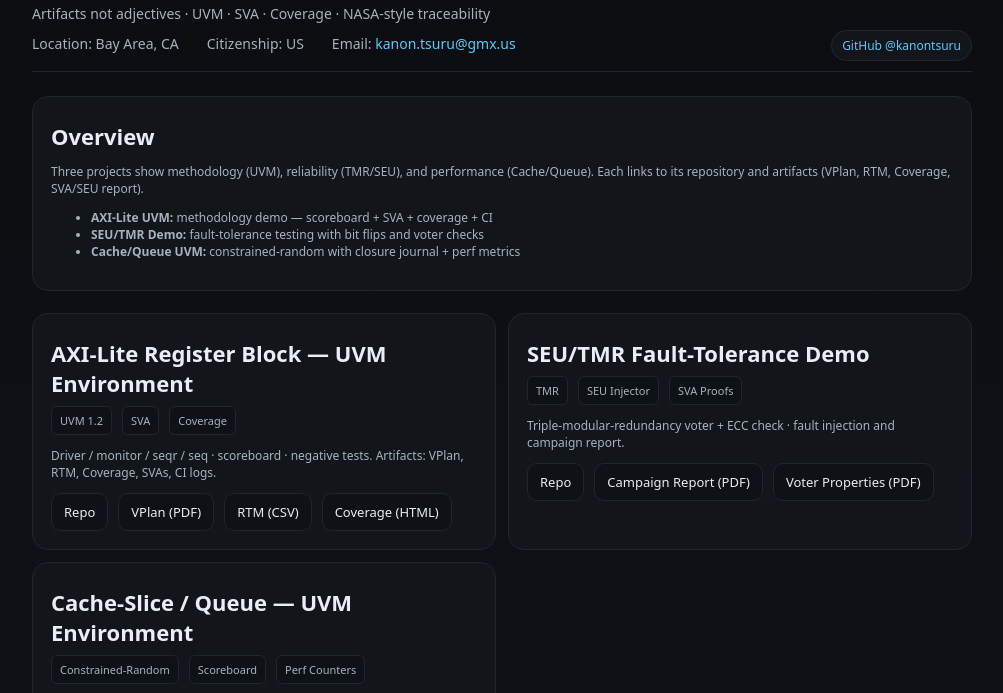
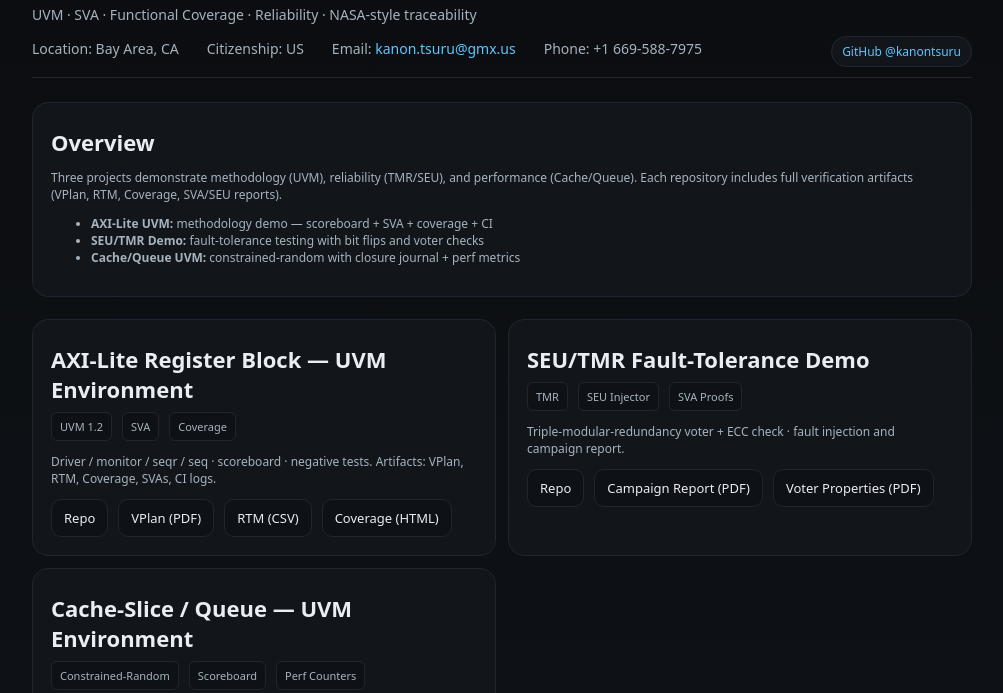
Before and after one commit to kanontsuru/kanon-portfolio, a plain HTML site: page index.html in a window 1280 px wide. Shown: the part 76-769 px from the top of the page, without its empty margins (138-1141 px from the left). Drawn offline with Linux system fonts and the light colour scheme.

Commit message:
Update index.html

```diff
--- a/index.html
+++ b/index.html
@@ -25,11 +25,11 @@
       border-bottom:1px solid var(--line);padding-bottom:16px;
     }
     h1{margin:0;font-size:clamp(24px,2.6vw,34px);}
-    .tagline{color:var(--muted);font-size:14px;margin-top:6px;}
+    .tagline{color:var(--muted);font-size:14px;margin-top:6px;line-height:1.5;}
     .info{
-      margin-top:10px;color:var(--muted);
+      margin-top:12px;color:var(--muted);
       font-size:14px;display:flex;flex-wrap:wrap;
-      gap:10px 28px;line-height:1.6;
+      gap:10px 28px;line-height:1.7;
     }
     .info-item{white-space:nowrap;}
     .pill{
@@ -67,13 +67,14 @@
       <div>
         <h1>Kanon Tsuru — Verification Portfolio</h1>
         <div class="tagline">
-          Artifacts not adjectives · UVM · SVA · Coverage · NASA-style traceability
+          UVM · SVA · Functional Coverage · Reliability · NASA-style traceability
         </div>
 
         <div class="info">
           <span class="info-item">Location: Bay Area, CA</span>
           <span class="info-item">Citizenship: US</span>
           <span class="info-item">Email: <a href="mailto:kanon.tsuru@gmx.us">kanon.tsuru@gmx.us</a></span>
+          <span class="info-item">Phone: +1&nbsp;669-588-7975</span>
         </div>
       </div>
 
@@ -88,8 +89,8 @@
       <section class="card">
         <h2>Overview</h2>
         <p class="small">
-          Three projects show methodology (UVM), reliability (TMR/SEU), and performance (Cache/Queue).
-          Each links to its repository and artifacts (VPlan, RTM, Coverage, SVA/SEU report).
+          Three projects demonstrate methodology (UVM), reliability (TMR/SEU), and performance (Cache/Queue).
+          Each repository includes full verification artifacts (VPlan, RTM, Coverage, SVA/SEU reports).
         </p>
         <ul class="small">
           <li><b>AXI-Lite UVM:</b> methodology demo — scoreboard + SVA + coverage + CI</li>
@@ -157,13 +158,15 @@
         <h2>How to Reproduce</h2>
         <ol class="small">
           <li>Each repo contains <code>/artifacts/</code> with PDF/HTML outputs.</li>
-          <li>Top README → 3-minute walkthrough + CI badge · tag releases as <code>vYYYY.MM.DD</code>.</li>
+          <li>
+            Top README → 3-minute walkthrough + CI badge · tag releases as <code>vYYYY.MM.DD</code>.
+          </li>
         </ol>
       </section>
     </main>
 
     <footer class="small" style="text-align:center;margin-top:20px;color:#a6b3be;">
-      © <span id="y"></span> Kanon Tsuru · “Artifacts, not adjectives.”
+      © <span id="y"></span> Kanon Tsuru · “UVM · Reliability · Precision.”
     </footer>
   </div>
   <script>
```
